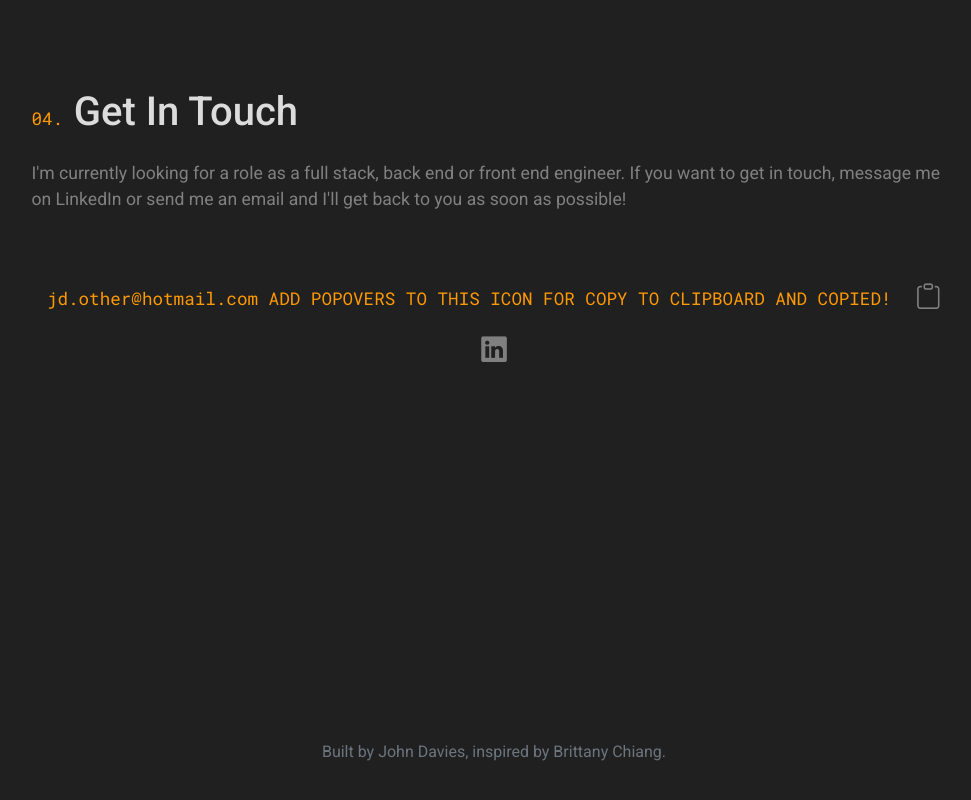
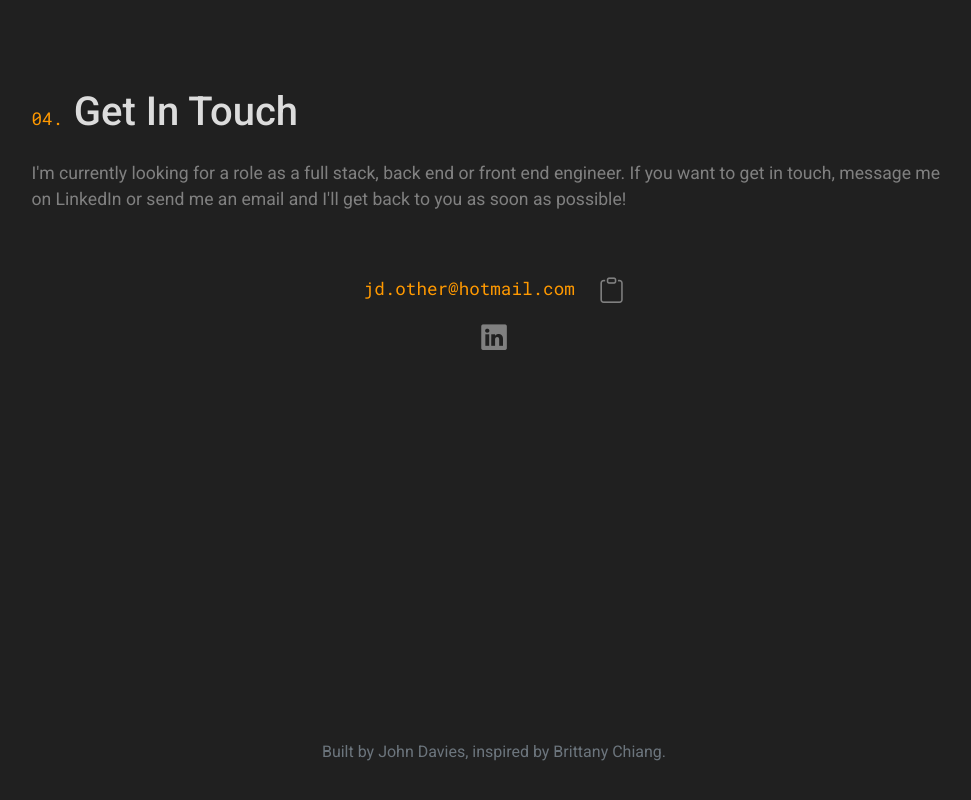
Before and after one commit to tigeryant/tigeryant.github.io, a React (Create React App) app in the folder client/: page / in a window 1280 px wide. Shown: the part 6137-6937 px from the top of the page, without its empty margins (146-1117 px from the left). Built offline with nearby package versions, Linux system fonts and the light colour scheme.

Commit message:
basic contact tooltip implemented

```diff
--- a/client/package.json
+++ b/client/package.json
@@ -3,11 +3,11 @@
   "version": "0.1.0",
   "private": true,
   "dependencies": {
-    "bootstrap": "^5.1.3",
     "eslint-plugin-jsx-a11y": "^6.4.1",
     "eslint-plugin-react-hooks": "^4.2.0",
     "http-proxy-middleware": "^1.3.1",
     "react": "^17.0.2",
+    "react-copy-to-clipboard": "^5.0.4",
     "react-dom": "^17.0.2",
     "react-scripts": "4.0.3",
     "sass": "^1.38.0"
--- a/client/public/index.html
+++ b/client/public/index.html
@@ -5,8 +5,10 @@
   <meta charset="utf-8" />
   <link rel="icon" href="%PUBLIC_URL%/favicon.ico" />
   <meta name="viewport" content="width=device-width, initial-scale=1" />
-  <link href="https://cdn.jsdelivr.net/npm/bootstrap@5.0.2/dist/css/bootstrap.min.css" rel="stylesheet"
-    integrity="sha384-EVSTQN3/azprG1Anm3QDgpJLIm9Nao0Yz1ztcQTwFspd3yD65VohhpuuCOmLASjC" crossorigin="anonymous">
+  <!-- <link href="https://cdn.jsdelivr.net/npm/bootstrap@5.0.2/dist/css/bootstrap.min.css" rel="stylesheet"
+    integrity="sha384-EVSTQN3/azprG1Anm3QDgpJLIm9Nao0Yz1ztcQTwFspd3yD65VohhpuuCOmLASjC" crossorigin="anonymous"> -->
+  <link href="https://cdn.jsdelivr.net/npm/bootstrap@5.1.3/dist/css/bootstrap.min.css" rel="stylesheet"
+    integrity="sha384-1BmE4kWBq78iYhFldvKuhfTAU6auU8tT94WrHftjDbrCEXSU1oBoqyl2QvZ6jIW3" crossorigin="anonymous">
   <link rel="stylesheet" href="https://cdn.jsdelivr.net/npm/bootstrap-icons@1.8.0/font/bootstrap-icons.css">
   <link rel="preconnect" href="https://fonts.googleapis.com">
   <link rel="preconnect" href="https://fonts.gstatic.com" crossorigin>
@@ -25,9 +27,23 @@
       To begin the development, run `npm start` or `yarn start`.
       To create a production bundle, use `npm run build` or `yarn build`.
     -->
-  <script src="https://cdn.jsdelivr.net/npm/bootstrap@5.0.2/dist/js/bootstrap.bundle.min.js"
-    integrity="sha384-MrcW6ZMFYlzcLA8Nl+NtUVF0sA7MsXsP1UyJoMp4YLEuNSfAP+JcXn/tWtIaxVXM"
+
+  <!-- <script src="https://cdn.jsdelivr.net/npm/bootstrap@5.1.3/dist/js/bootstrap.bundle.min.js"
+    integrity="sha384-ka7Sk0Gln4gmtz2MlQnikT1wXgYsOg+OMhuP+IlRH9sENBO0LRn5q+8nbTov4+1p"
+    crossorigin="anonymous"></script> -->
+    <script src="https://cdn.jsdelivr.net/npm/@popperjs/core@2.10.2/dist/umd/popper.min.js"
+    integrity="sha384-7+zCNj/IqJ95wo16oMtfsKbZ9ccEh31eOz1HGyDuCQ6wgnyJNSYdrPa03rtR1zdB"
     crossorigin="anonymous"></script>
+  <script src="https://cdn.jsdelivr.net/npm/bootstrap@5.1.3/dist/js/bootstrap.min.js"
+    integrity="sha384-QJHtvGhmr9XOIpI6YVutG+2QOK9T+ZnN4kzFN1RtK3zEFEIsxhlmWl5/YESvpZ13"
+    crossorigin="anonymous"></script>
+
+  <script>
+    var tooltipTriggerList = [].slice.call(document.querySelectorAll('[data-bs-toggle="tooltip"]'))
+    var tooltipList = tooltipTriggerList.map(function (tooltipTriggerEl) {
+      return new bootstrap.Tooltip(tooltipTriggerEl)
+    })
+  </script>
 </body>
 
 </html>
--- a/client/src/components/Contact.js
+++ b/client/src/components/Contact.js
@@ -1,4 +1,21 @@
+import { useState } from 'react'
+import { CopyToClipboard } from 'react-copy-to-clipboard'
+// import { createPopper } from '@popperjs/core'
+
 function Contact() {
+  // const state = {
+  //   value: '',
+  //   copied: false,
+  // }
+
+  const [copied, setCopied] = useState(false)
+
+  // const tooltip = document.querySelector('#tooltip')
+
+  // createPopper(tooltip, {
+  //   placement: 'top',
+  // })
+
   return (
     <section className="p-5" id="contact">
       <div className="mb-4">
@@ -7,13 +24,25 @@ function Contact() {
       </div>
       <p className="p1">I&apos;m currently looking for a role as a full stack, back end or front end engineer. If you want to get in touch, message me on LinkedIn or send me an email and I&apos;ll get back to you as soon as possible!</p>
       <div className="contact-icons ms-auto me-auto mt-5">
-        <p className="p2">jd.other@hotmail.com ADD POPOVERS TO THIS ICON FOR COPY TO CLIPBOARD AND COPIED!<span className="icon-link" onClick={
-          () => {
-            navigator.clipboard.writeText('jd.other@hotmail.com')
-          }}><i className="bi bi-clipboard icon-link ps-4"></i></span></p>
-        <a className="icon-link" href="https://www.linkedin.com/in/john-davies-18639b223/" target="_blank" rel="noreferrer"><i className="bi bi-linkedin icon-link"></i></a>
+        <div className="contact-links-container">
+          <div className="email-container">
+            <p className="p2">jd.other@hotmail.com</p>
+            {/* <button type="button" className="btn btn-secondary" data-bs-toggle="tooltip" data-bs-placement="top" title="Tooltip on top">
+          Tooltip on top
+        </button> */}
+            <span id="email-icon" data-bs-toggle="tooltip" data-bs-placement="top" title={copied ? 'Copied!' : 'Copy'}>
+              <CopyToClipboard text={'jd.other@hotmail.com'}
+                onCopy={() => setCopied(true)}>
+                <span className="icon-link"><i className="bi bi-clipboard icon-link ps-4"></i></span>
+              </CopyToClipboard>
+
+              {/* {copied ? <span style={{ color: 'red' }}>Copied.</span> : null} */}
+            </span>
+          </div>
+          <a className="icon-link" href="https://www.linkedin.com/in/john-davies-18639b223/" target="_blank" rel="noreferrer"><i className="bi bi-linkedin icon-link"></i></a>
+        </div>
       </div>
-    </section>
+    </section >
   )
 }
 
--- a/client/src/styles/main.scss
+++ b/client/src/styles/main.scss
@@ -356,6 +356,21 @@ ul {
   color: #FFFFFF;
 }
 
+.contact-links-container {
+  display: flex;
+  flex-direction: column;
+  align-items: center;
+}
+
+.email-container {
+  display: flex;
+  // align-items: center;
+}
+
+#email-icon {
+  margin-top: -5px;
+}
+
 // * * * * * * * * * * * * * * * * * * * * * * * * * * * * MORE ICONS * * * * * * * * * * * * * * * * * * * * * * * *
 
 .side-icon {
```
Also changed, not shown: 1 other file (tests, documents, lock files or other folders).
